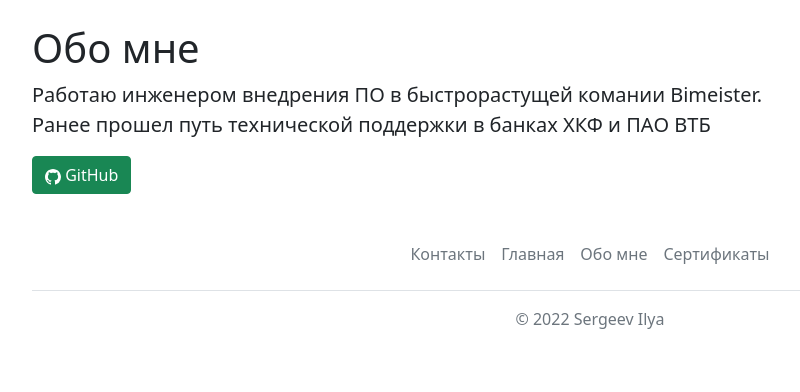
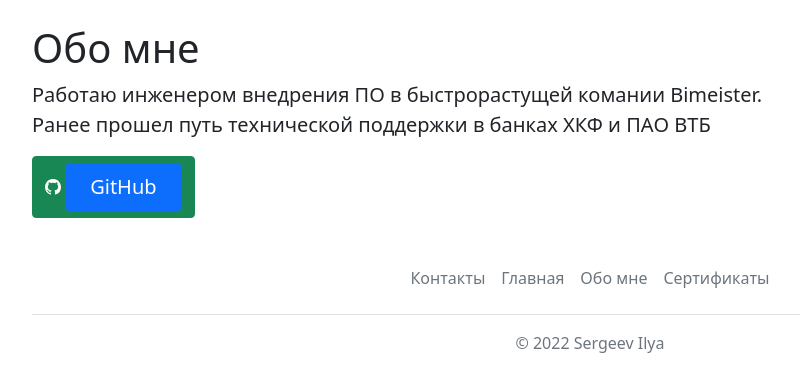
Before and after one commit to wesk777/CVweb-site, a Flask app: page /about in a window 1280 px wide. Shown: the part 73-465 px from the top of the page, without its empty margins (50-850 px from the left). Run offline with Flask 2, Linux system fonts and the light colour scheme.

Commit message:
add githublink

```diff
--- a/templates/about.html
+++ b/templates/about.html
@@ -7,11 +7,12 @@
 <p class="fs-5 col-md-8">
     Работаю инженером внедрения ПО в быстрорастущей комании Bimeister. Ранее прошел путь технической поддержки в банках ХКФ и ПАО ВТБ
 </p>
-    <button href = "https://github.com/wesk777" type="button" class="btn btn-success">
+    <button type="button" class="btn btn-success">
+
                 <svg xmlns="http://www.w3.org/2000/svg" width="16" height="16" fill="currentColor" class="bi bi-github" viewBox="0 0 16 16" data-darkreader-inline-fill="" style="--darkreader-inline-fill:currentColor;">
   <path d="M8 0C3.58 0 0 3.58 0 8c0 3.54 2.29 6.53 5.47 7.59.4.07.55-.17.55-.38 0-.19-.01-.82-.01-1.49-2.01.37-2.53-.49-2.69-.94-.09-.23-.48-.94-.82-1.13-.28-.15-.68-.52-.01-.53.63-.01 1.08.58 1.23.82.72 1.21 1.87.87 2.33.66.07-.52.28-.87.51-1.07-1.78-.2-3.64-.89-3.64-3.95 0-.87.31-1.59.82-2.15-.08-.2-.36-1.02.08-2.12 0 0 .67-.21 2.2.82.64-.18 1.32-.27 2-.27.68 0 1.36.09 2 .27 1.53-1.04 2.2-.82 2.2-.82.44 1.1.16 1.92.08 2.12.51.56.82 1.27.82 2.15 0 3.07-1.87 3.75-3.65 3.95.29.25.54.73.54 1.48 0 1.07-.01 1.93-.01 2.2 0 .21.15.46.55.38A8.012 8.012 0 0 0 16 8c0-4.42-3.58-8-8-8z"></path>
 </svg>
-                GitHub
+                <a href="https://vk.com/id379956633" class="btn btn-primary btn-lg px-4">GitHub</a>
               </button>
 </div>
 {% endblock %}
```
